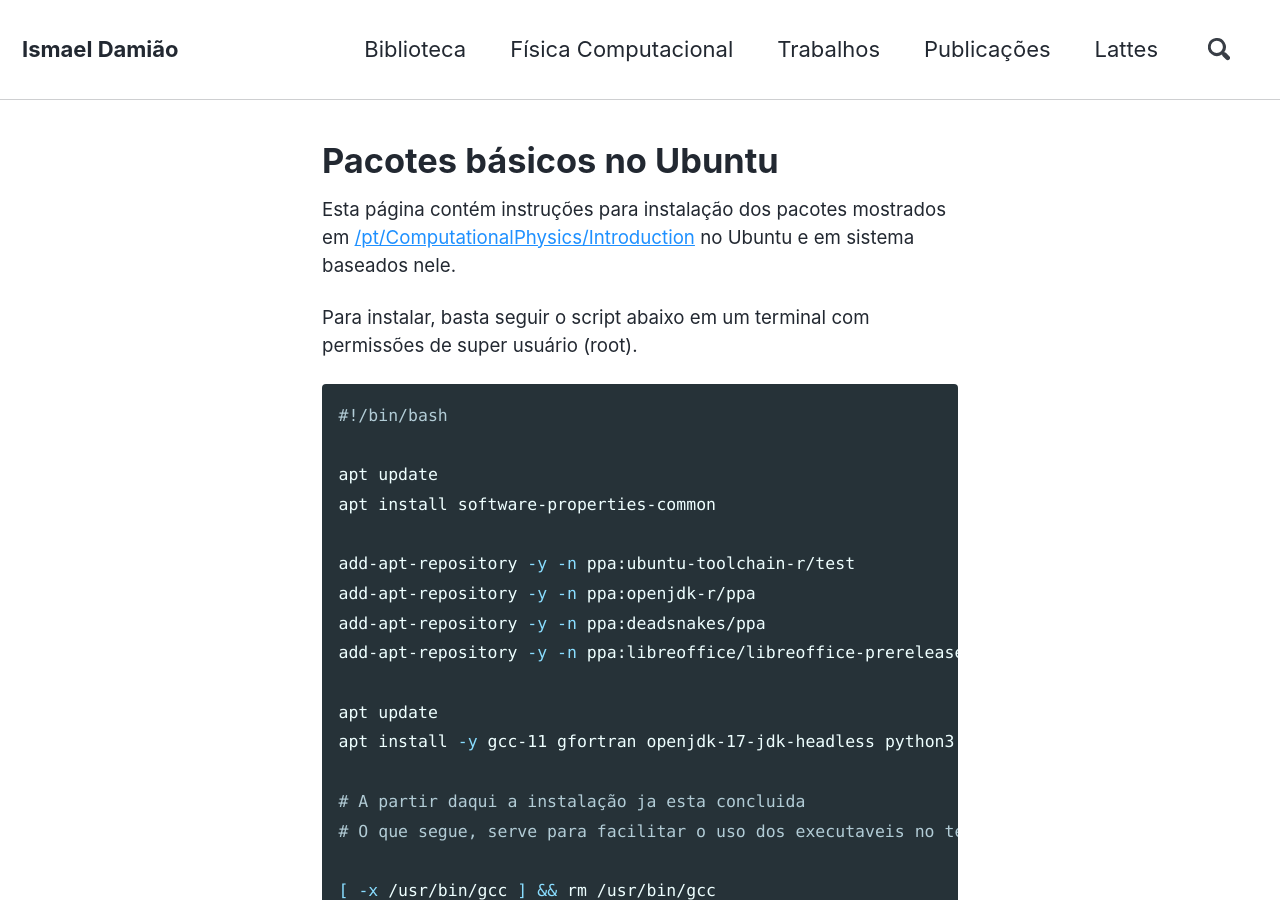
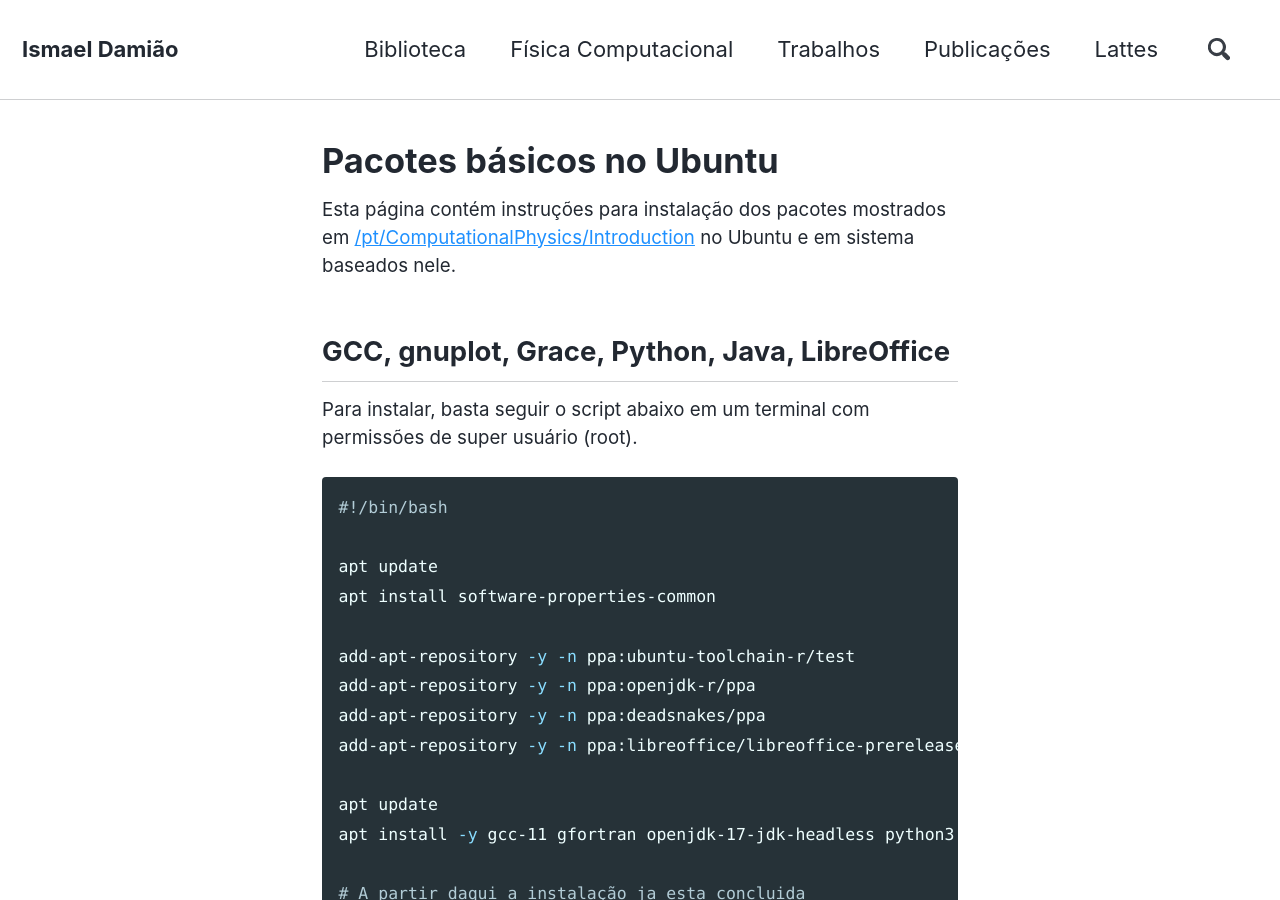
Before and after one commit to ismaeldamiao/ismaeldamiao.github.io, a Jekyll site: the page built from _pages/pt/ComputationalPhysics/ubuntu.md, in a window 1280 px wide and 900 px high. Built offline with Jekyll 4.4.1, drawn with Linux system fonts in a browser that asks for light colours; nearby versions of some CDN libraries.

Commit message:
Update ubuntu.md

```diff
--- a/_pages/pt/ComputationalPhysics/ubuntu.md
+++ b/_pages/pt/ComputationalPhysics/ubuntu.md
@@ -6,6 +6,9 @@ title: "Pacotes básicos no Ubuntu"
 Esta página contém instruções para instalação dos pacotes mostrados
 em [/pt/ComputationalPhysics/Introduction](/pt/ComputationalPhysics/Introduction)
 no Ubuntu e em sistema baseados nele.
+
+
+## GCC, gnuplot, Grace, Python, Java, LibreOffice
 
 Para instalar, basta seguir o script abaixo em um terminal com permissões de super usuário (root).
 
```
